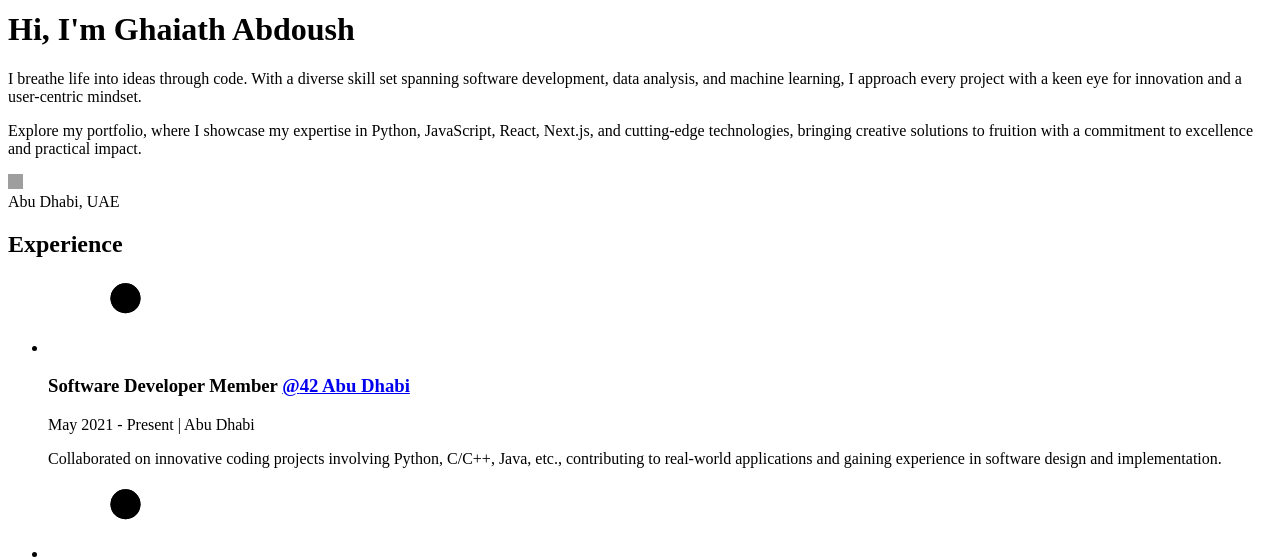
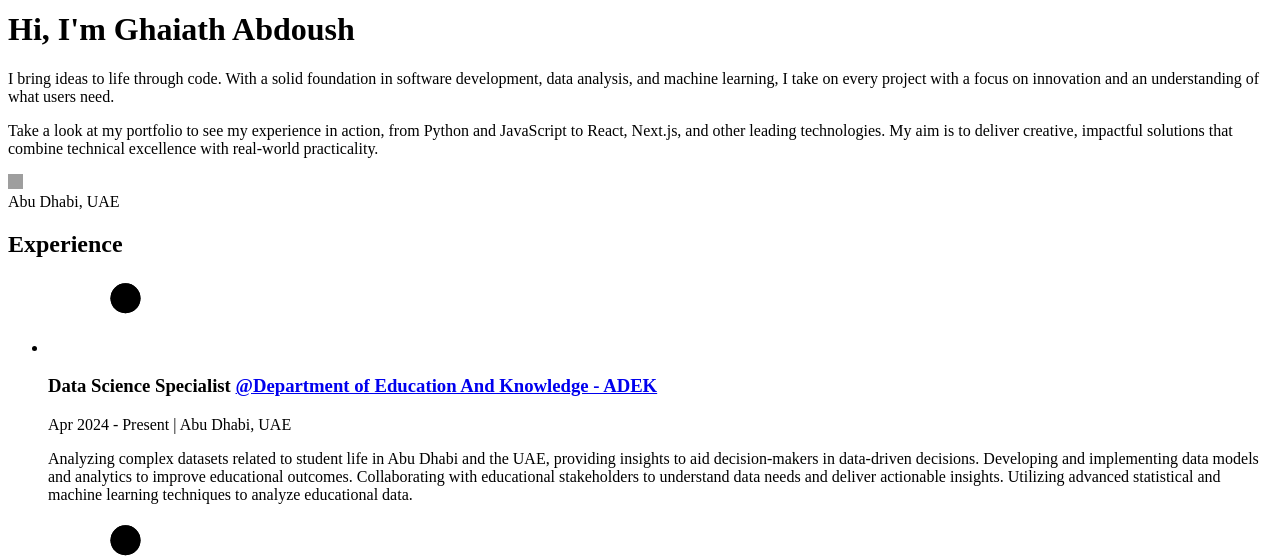
Before and after one commit to Gab-182/Gab-Portfolio-NextJs, a Next.js app: page /about in a window 1280 px wide. Shown: the part 122-681 px from the top of the page. Built offline with nearby package versions, Linux system fonts and the light colour scheme; grey boxes are pictures that could not be loaded.

Commit message:
Merge branch 'main' of https://github.com/Gab-182/Gab-Portfolio-NextJs

```diff
--- a/src/data/experience.ts
+++ b/src/data/experience.ts
@@ -1,6 +1,19 @@
 import { TShowCaseListDetatils } from "@/components/ShowCaseList";
 
 export const EXPERIENCE: TShowCaseListDetatils[] = [
+  {
+    title: "Data Science Specialist",
+    organisation: {
+      name: "Department of Education And Knowledge - ADEK",
+      href: "https://www.adek.gov.ae/",
+    },
+    date: "Apr 2024 - Present",
+    location: "Abu Dhabi, UAE",
+    description:
+      "Analyzing complex datasets related to student life in Abu Dhabi and the UAE, providing insights to aid decision-makers in data-driven decisions. \
+      Developing and implementing data models and analytics to improve educational outcomes. Collaborating with educational stakeholders to understand data needs and deliver actionable insights. \
+      Utilizing advanced statistical and machine learning techniques to analyze educational data.",
+  },
   {
     title: "Software Developer Member",
     organisation: {
--- a/src/layout/MainLayout.tsx
+++ b/src/layout/MainLayout.tsx
@@ -5,6 +5,7 @@ import Navbar from "@/layout/Navbar/Navbar";
 import { routes } from "@/data/navigationRoutes";
 import Footer from "@/layout/Footer";
 import { SpeedInsights } from "@vercel/speed-insights/next";
+import { Analytics } from "@vercel/analytics/react";
 
 const montserrat = Montserrat({ subsets: ["latin"] });
 
@@ -66,6 +67,7 @@ export default function MainLayout(props: MainLayoutProps) {
   return (
     <>
       <SpeedInsights />
+      <Analytics />
       <div className={classNames("min-h-screen", montserrat.className)}>
         <Navbar routes={routes} />
         <main>{props.children}</main>
--- a/src/pages/about.tsx
+++ b/src/pages/about.tsx
@@ -72,18 +72,18 @@ export default function About() {
             </FadeUp>
             <FadeUp key="description-1" duration={0.6} delay={0.2}>
               <p className="mt-8 text-base font-medium text-zinc-900 dark:text-zinc-300 sm:text-lg md:text-lg">
-                I breathe life into ideas through code. With a diverse skill set
-                spanning software development, data analysis, and machine
-                learning, I approach every project with a keen eye for
-                innovation and a user-centric mindset.
+                I bring ideas to life through code. With a solid foundation in
+                software development, data analysis, and machine learning, I
+                take on every project with a focus on innovation and an
+                understanding of what users need.
               </p>
             </FadeUp>
             <FadeUp key="description-2" duration={0.6} delay={0.4}>
               <p className="mt-8 text-base font-medium text-zinc-900 dark:text-zinc-300 sm:text-lg md:text-lg">
-                Explore my portfolio, where I showcase my expertise in Python,
-                JavaScript, React, Next.js, and cutting-edge technologies,
-                bringing creative solutions to fruition with a commitment to
-                excellence and practical impact.
+                Take a look at my portfolio to see my experience in action, from
+                Python and JavaScript to React, Next.js, and other leading
+                technologies. My aim is to deliver creative, impactful solutions
+                that combine technical excellence with real-world practicality.
               </p>
             </FadeUp>
             <FadeRight
```
